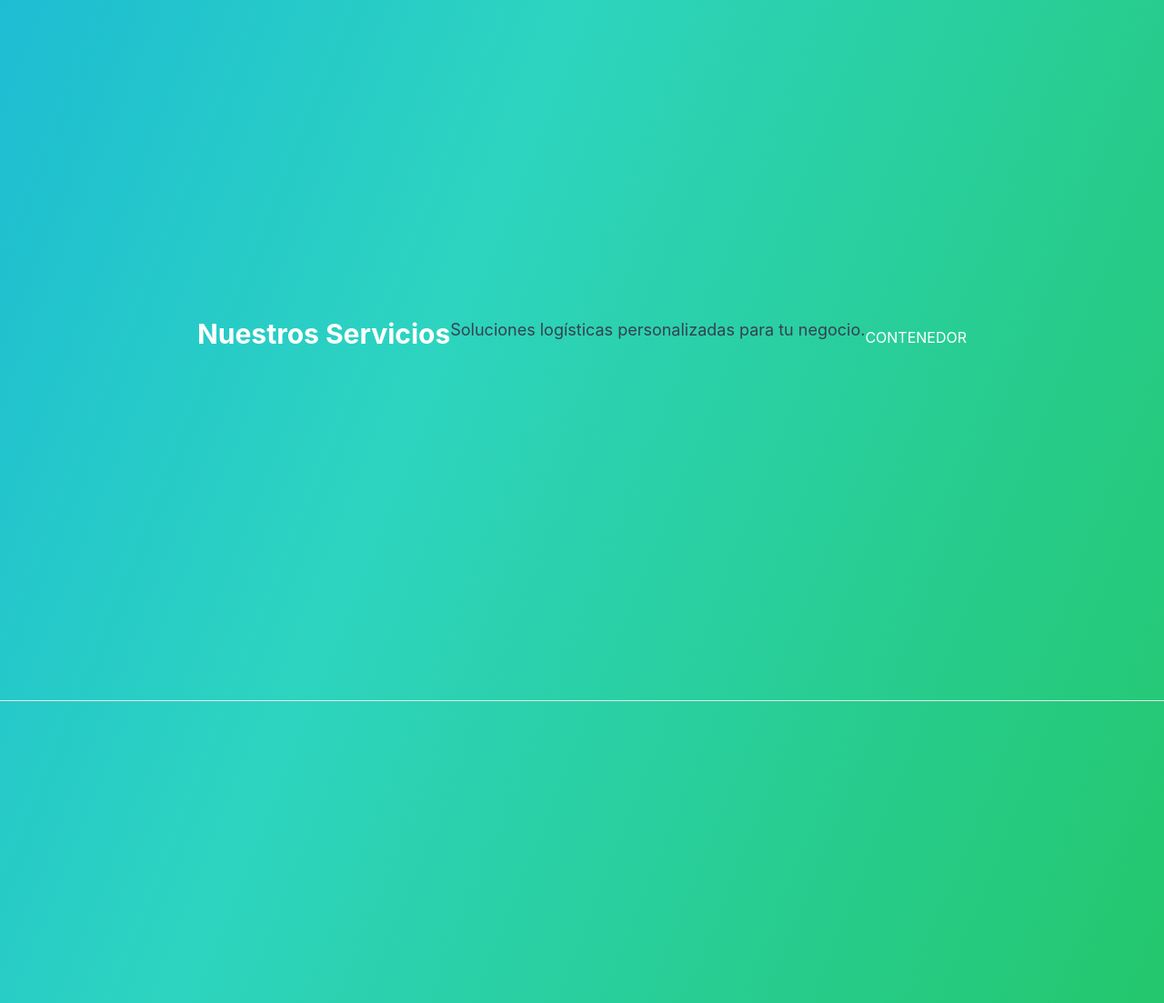
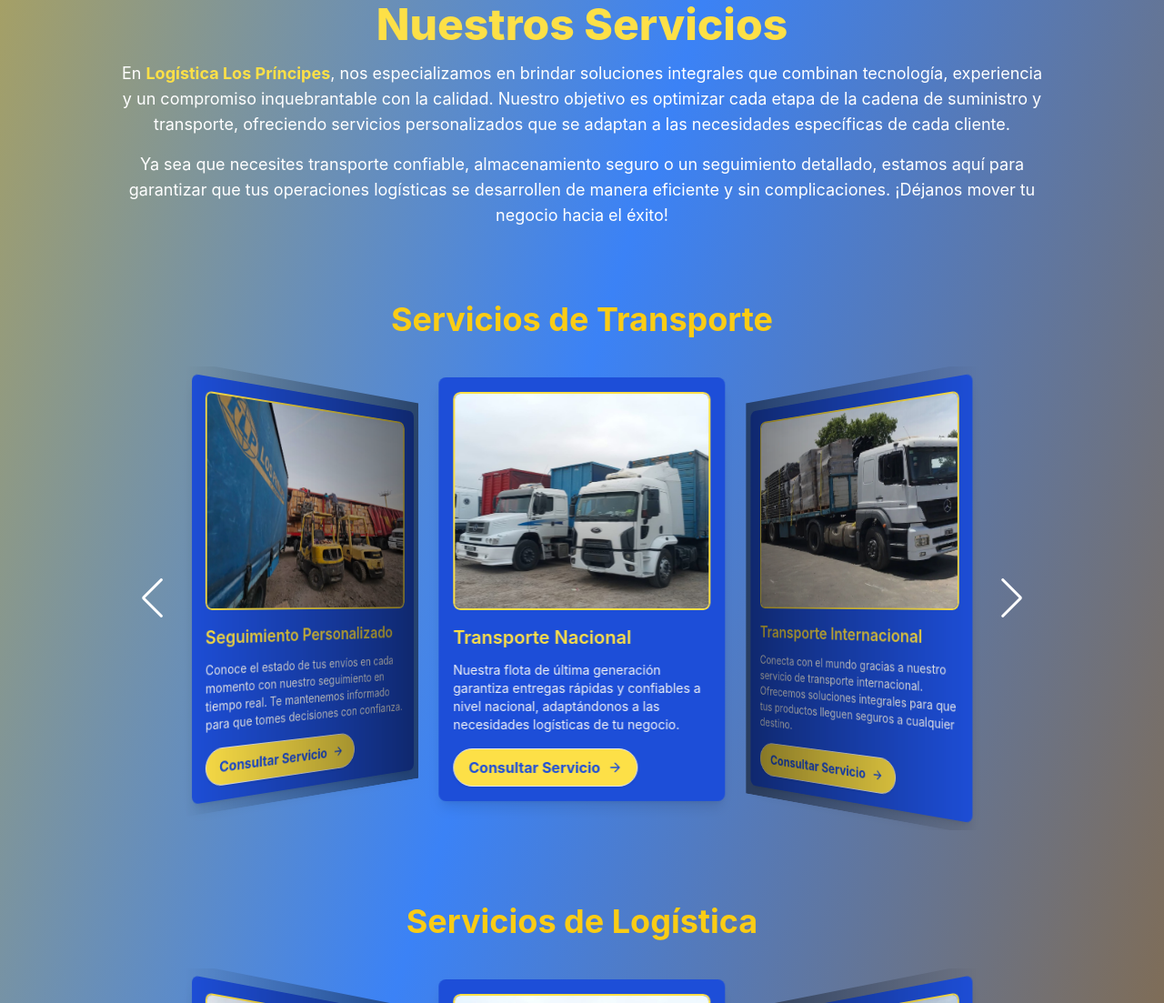
Before and after one commit to Cugini-Sviluppatori/logistica-los-principes-landing, a Gatsby site: page / in a window 1280 px wide. Shown: the part 1697-2800 px from the top of the page at 91% size. Built offline with nearby package versions, Linux system fonts and the light colour scheme; Gatsby itself is replaced by a stand-in of ours.

Commit message:
add section services

```diff
--- a/package.json
+++ b/package.json
@@ -28,7 +28,9 @@
     "react-dom": "^18.3.1",
     "react-helmet": "^6.1.0",
     "react-slick": "^0.30.2",
-    "slick-carousel": "^1.8.1"
+    "slick-carousel": "^1.8.1",
+    "swiper": "^11.1.15",
+    "uuid": "^11.0.3"
   },
   "devDependencies": {
     "autoprefixer": "^10.4.20",
--- a/src/components/Sections/Services/index.js
+++ b/src/components/Sections/Services/index.js
@@ -1,16 +1,50 @@
 import React from "react";
+import SwiperCustom from "../../SwiperCustom";
+import { useTransportsData } from "../../../data/hooks/useTransportsData";
+import { useLogisticsData } from "../../../data/hooks/useLogisticsData";
 
 const Services = () => {
+  const transportsData = useTransportsData();
+  const logisticsData = useLogisticsData();
+
   return (
     <section
       id="services"
-      className="h-screen flex items-center justify-center"
+      className="px-8 md:px-16 lg:px-32 flex-col items-center"
     >
-      <h2 className="text-3xl font-bold">Nuestros Servicios</h2>
-      <p className="text-lg text-gray-700">
-        Soluciones logísticas personalizadas para tu negocio.
-      </p>
-      <div>CONTENEDOR</div>
+      <div
+        className="w-full max-w-7xl text-center mb-12 mx-auto"
+        data-aos="fade-up"
+      >
+        <h1 className="text-5xl font-extrabold text-yellow-300 mb-4">
+          Nuestros Servicios
+        </h1>
+        <p className="text-lg text-white">
+          En{" "}
+          <span className="text-yellow-300 font-bold">
+            Logística Los Príncipes
+          </span>
+          , nos especializamos en brindar soluciones integrales que combinan
+          tecnología, experiencia y un compromiso inquebrantable con la calidad.
+          Nuestro objetivo es optimizar cada etapa de la cadena de suministro y
+          transporte, ofreciendo servicios personalizados que se adaptan a las
+          necesidades específicas de cada cliente.
+        </p>
+        <p className="text-lg text-white mt-4">
+          Ya sea que necesites transporte confiable, almacenamiento seguro o un
+          seguimiento detallado, estamos aquí para garantizar que tus
+          operaciones logísticas se desarrollen de manera eficiente y sin
+          complicaciones. ¡Déjanos mover tu negocio hacia el éxito!
+        </p>
+      </div>
+
+      <div className="mb-4" data-aos="fade-right">
+        <SwiperCustom data={transportsData} />
+      </div>
+
+      <div data-aos="fade-left">
+        <SwiperCustom data={logisticsData} />
+      </div>
     </section>
   );
 };
--- /dev/null
+++ b/src/components/ServiceCard/index.js
@@ -0,0 +1,41 @@
+import React from "react";
+
+import OptimizedImage from "../OptimizedImage";
+
+const ServiceCard = ({ image, title, description }) => {
+  return (
+    <div className="relative bg-blue-700 p-4 rounded-lg shadow-lg transform hover:scale-105 transition-transform duration-300 max-w-lg w-80 mx-auto h-full">
+      <div className="overflow-hidden rounded-lg">
+        <OptimizedImage
+          imageData={image.imageData}
+          alt={`flota 01`}
+          className="w-full h-60 object-cover rounded-lg shadow-md border-2 border-yellow-300"
+        />
+      </div>
+
+      <div className="mt-4">
+        <h3 className="text-xl font-semibold text-yellow-300 mb-3">{title}</h3>
+        <p className="text-gray-100 text-sm line-clamp-10">{description}</p>
+        <button className="mt-4 bg-yellow-300 text-blue-700 font-bold py-2 px-4 rounded-full hover:bg-yellow-400 hover:shadow-lg transition duration-300 flex items-center justify-center">
+          <span className="mr-2">Consultar Servicio</span>
+          <svg
+            xmlns="http://www.w3.org/2000/svg"
+            className="h-4 w-4"
+            fill="none"
+            viewBox="0 0 24 24"
+            stroke="currentColor"
+          >
+            <path
+              strokeLinecap="round"
+              strokeLinejoin="round"
+              strokeWidth={2}
+              d="M5 12h14M12 5l7 7-7 7"
+            />
+          </svg>
+        </button>
+      </div>
+    </div>
+  );
+};
+
+export default ServiceCard;
--- /dev/null
+++ b/src/components/SwiperCustom/index.js
@@ -0,0 +1,77 @@
+import React from "react";
+
+import { Swiper, SwiperSlide } from "swiper/react";
+import {
+  Navigation,
+  Pagination,
+  EffectCoverflow,
+  Autoplay,
+} from "swiper/modules";
+
+import "swiper/css";
+import "swiper/css/navigation";
+import "swiper/css/pagination";
+import "swiper/css/effect-coverflow";
+import "./style.css";
+
+import ServiceCard from "../ServiceCard";
+
+const SwiperCustom = ({ data }) => {
+  const { title = "Servicios", items = [] } = data || {};
+
+  if (!items || items.length === 0) {
+    console.warn("No hay items para mostrar en el Swiper.");
+    return null;
+  }
+
+  const duplicatedItems = items.length <= 3 ? [...items, ...items] : items;
+
+  const coverflowOptions = {
+    rotate: 50, // Menos rotación para suavizar el efecto
+    stretch: 10, // Ajusta la separación entre las tarjetas
+    depth: 100, // Reduce la profundidad
+    modifier: 1, // Suaviza la intensidad general
+    slideShadows: true, // Mantén las sombras, pero menos intensas
+  };
+
+  return (
+    <div className="py-8 px-4">
+      <h2 className="text-center text-4xl font-bold text-yellow-400 mb-8">
+        {title}
+      </h2>
+      <Swiper
+        modules={[Navigation, Pagination, EffectCoverflow, Autoplay]}
+        navigation
+        pagination={false}
+        autoplay={{
+          delay: 40000,
+          disableOnInteraction: true,
+          pauseOnMouseEnter: true,
+        }}
+        effect="coverflow"
+        grabCursor={true}
+        centeredSlides={true}
+        slidesPerView="auto"
+        loop={true}
+        breakpoints={{
+          640: { slidesPerView: 1 },
+          768: { slidesPerView: 2 },
+          1024: { slidesPerView: 3 },
+        }}
+        coverflowEffect={coverflowOptions}
+        className="w-full max-w-7xl mx-auto"
+      >
+        {duplicatedItems.map((item) => (
+          <SwiperSlide
+            key={item.id}
+            className="flex justify-center items-stretch px-2 py-3"
+          >
+            <ServiceCard {...item} />
+          </SwiperSlide>
+        ))}
+      </Swiper>
+    </div>
+  );
+};
+
+export default SwiperCustom;
--- /dev/null
+++ b/src/components/SwiperCustom/style.css
@@ -0,0 +1,3 @@
+.swiper-button-prev, .swiper-button-next {
+    color: white;
+}
--- /dev/null
+++ b/src/data/hooks/useLogisticsData.js
@@ -0,0 +1,71 @@
+import { graphql, useStaticQuery } from "gatsby";
+import { v4 as uuidv4 } from "uuid";
+
+export const useLogisticsData = () => {
+  const data = useStaticQuery(graphql`
+    query {
+      image1: file(relativePath: { eq: "flota_losprincipes.jpg" }) {
+        childImageSharp {
+          gatsbyImageData(placeholder: BLURRED, formats: [AUTO, WEBP, AVIF])
+        }
+      }
+      image2: file(relativePath: { eq: "flota_losprincipes01.jpeg" }) {
+        childImageSharp {
+          gatsbyImageData(placeholder: BLURRED, formats: [AUTO, WEBP, AVIF])
+        }
+      }
+      image3: file(relativePath: { eq: "flota_losprincipes02.jpeg" }) {
+        childImageSharp {
+          gatsbyImageData(placeholder: BLURRED, formats: [AUTO, WEBP, AVIF])
+        }
+      }
+    }
+  `);
+
+  const images = [
+    { imageData: data.image1.childImageSharp.gatsbyImageData },
+    { imageData: data.image2.childImageSharp.gatsbyImageData },
+    { imageData: data.image3.childImageSharp.gatsbyImageData },
+  ];
+
+  return {
+    title: "Servicios de Logística",
+    items: [
+      {
+        id: uuidv4(),
+        title: "Almacenamiento de Mercadería",
+        description:
+          "Disponemos de 1400 m² de espacio seguro, diseñado para proteger tu mercadería y garantizar su integridad. Nuestro servicio se adapta a las necesidades de tu negocio, brindándote almacenamiento confiable y flexible.",
+        image: images[0],
+      },
+      {
+        id: uuidv4(),
+        title: "Desconsolidado de Cargas",
+        description:
+          "Simplifica la recepción y organización de tus envíos con nuestro servicio de desconsolidado. Optimizamos cada paso para garantizar una entrega rápida y sin contratiempos.",
+        image: images[1],
+      },
+      {
+        id: uuidv4(),
+        title: "Control de Inventario",
+        description:
+          "Mantén el control total de tu inventario en tiempo real con nuestras soluciones tecnológicas. Evita quiebres de stock y asegura la disponibilidad de tus productos cuando más lo necesitas.",
+        image: images[2],
+      },
+      {
+        id: uuidv4(),
+        title: "Armado de Pedidos",
+        description:
+          "Personalizamos cada pedido según tus especificaciones, asegurando precisión y rapidez en la preparación para maximizar la satisfacción de tus clientes.",
+        image: images[0],
+      },
+      {
+        id: uuidv4(),
+        title: "Exportaciones e Importaciones",
+        description:
+          "Facilitamos tus operaciones de comercio internacional con un manejo eficiente de trámites aduaneros, asegurando entregas seguras y en tiempo.",
+        image: images[1],
+      },
+    ],
+  };
+};
--- /dev/null
+++ b/src/data/hooks/useTransportsData.js
@@ -0,0 +1,57 @@
+import { graphql, useStaticQuery } from "gatsby";
+import { v4 as uuidv4 } from "uuid";
+
+export const useTransportsData = () => {
+  const data = useStaticQuery(graphql`
+    query {
+      image1: file(relativePath: { eq: "flota_losprincipes.jpg" }) {
+        childImageSharp {
+          gatsbyImageData(placeholder: BLURRED, formats: [AUTO, WEBP, AVIF])
+        }
+      }
+      image2: file(relativePath: { eq: "flota_losprincipes01.jpeg" }) {
+        childImageSharp {
+          gatsbyImageData(placeholder: BLURRED, formats: [AUTO, WEBP, AVIF])
+        }
+      }
+      image3: file(relativePath: { eq: "flota_losprincipes02.jpeg" }) {
+        childImageSharp {
+          gatsbyImageData(placeholder: BLURRED, formats: [AUTO, WEBP, AVIF])
+        }
+      }
+    }
+  `);
+
+  const images = [
+    { imageData: data.image1.childImageSharp.gatsbyImageData },
+    { imageData: data.image2.childImageSharp.gatsbyImageData },
+    { imageData: data.image3.childImageSharp.gatsbyImageData },
+  ];
+
+  return {
+    title: "Servicios de Transporte",
+    items: [
+      {
+        id: uuidv4(),
+        title: "Transporte Nacional",
+        description:
+          "Nuestra flota de última generación garantiza entregas rápidas y confiables a nivel nacional, adaptándonos a las necesidades logísticas de tu negocio.",
+        image: images[0],
+      },
+      {
+        id: uuidv4(),
+        title: "Transporte Internacional",
+        description:
+          "Conecta con el mundo gracias a nuestro servicio de transporte internacional. Ofrecemos soluciones integrales para que tus productos lleguen seguros a cualquier destino.",
+        image: images[1],
+      },
+      {
+        id: uuidv4(),
+        title: "Seguimiento Personalizado",
+        description:
+          "Conoce el estado de tus envíos en cada momento con nuestro seguimiento en tiempo real. Te mantenemos informado para que tomes decisiones con confianza.",
+        image: images[2],
+      },
+    ],
+  };
+};
--- a/src/pages/index.js
+++ b/src/pages/index.js
@@ -28,7 +28,8 @@ const IndexPage = () => {
         url="https://www.tusitio.com"
       />
       <Navbar />
-      <main className="min-h-screen bg-gradient-to-br from-sky-500 via-teal-400 to-green-500 text-white">
+      <main className="min-h-screen bg-gradient-to-br from-yellow-500 via-blue-500 to-yellow-700 text-white">
+        {/* <main className="min-h-screen bg-gradient-to-br from-blue-700 via-yellow-400 to-blue-900 text-white"> alterno */}
         <Home />
         <AboutUs />
         <Services />
--- a/src/styles/global.css
+++ b/src/styles/global.css
@@ -75,11 +75,6 @@ header {
   box-shadow: 0 2px 4px rgba(0, 0, 0, 0.1); /* Sombra sutil */
 }
 
-/* Alternar colores de las secciones */
-section {
-  border-bottom: 1px solid #e5e7eb; /* Separación visual */
-}
-
 /* Tarjetas y botones */
 .card, button {
   border: 1px solid #e5e7eb; /* Borde gris claro */
```
